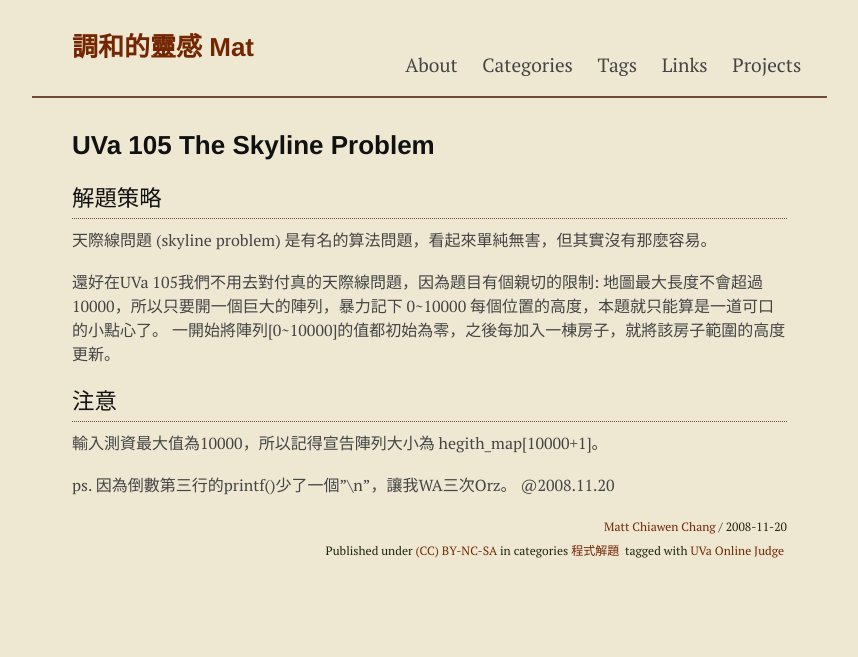
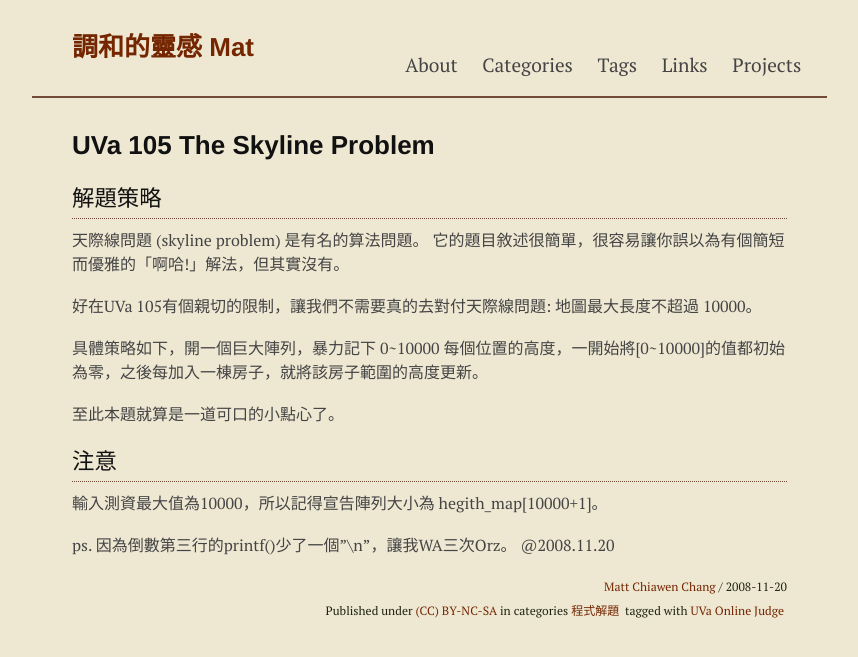
Before and after one commit to sndnvaps/sndnvaps.github.io, a Jekyll site: the page built from _posts/UVa/2008-11-20-uva-105-the-skyline-problem.md, in a window 1280 px wide. Shown: the top 657 px of the page, without its empty margins (208-1066 px from the left). Built offline with Jekyll 4.4.1, drawn with Linux system fonts in a browser that asks for light colours; Markdown is read by kramdown in place of the engine named in the settings; comment, search, counter and statistics services are not loaded.

Commit message:
更新解題敘述

```diff
--- a/_posts/UVa/2008-11-20-uva-105-the-skyline-problem.md
+++ b/_posts/UVa/2008-11-20-uva-105-the-skyline-problem.md
@@ -8,11 +8,15 @@ published: true
 
 ### 解題策略
 
-天際線問題 (skyline problem) 是有名的算法問題，看起來單純無害，但其實沒有那麼容易。
+天際線問題 (skyline problem) 是有名的算法問題。
+它的題目敘述很簡單，很容易讓你誤以為有個簡短而優雅的「啊哈!」解法，但其實沒有。
 
-還好在UVa 105我們不用去對付真的天際線問題，因為題目有個親切的限制:
-地圖最大長度不會超過 10000，所以只要開一個巨大的陣列，暴力記下 0~10000 每個位置的高度，本題就只能算是一道可口的小點心了。
-一開始將陣列[0~10000]的值都初始為零，之後每加入一棟房子，就將該房子範圍的高度更新。
+好在UVa 105有個親切的限制，讓我們不需要真的去對付天際線問題: 地圖最大長度不超過 10000。
+
+具體策略如下，開一個巨大陣列，暴力記下 0~10000 每個位置的高度，一開始將[0~10000]的值都初始為零，之後每加入一棟房子，就將該房子範圍的高度更新。
+
+至此本題就算是一道可口的小點心了。
+
 
 ### 注意
 輸入測資最大值為10000，所以記得宣告陣列大小為 hegith_map[10000+1]。
```
Also changed, not shown: _posts/UVa/2007-12-02-uva-100-3n+1.md (+4 -4 lines), _posts/UVa/2008-09-25-uva-485-pascals-triangle-of-death.md (+1 -1 lines).
